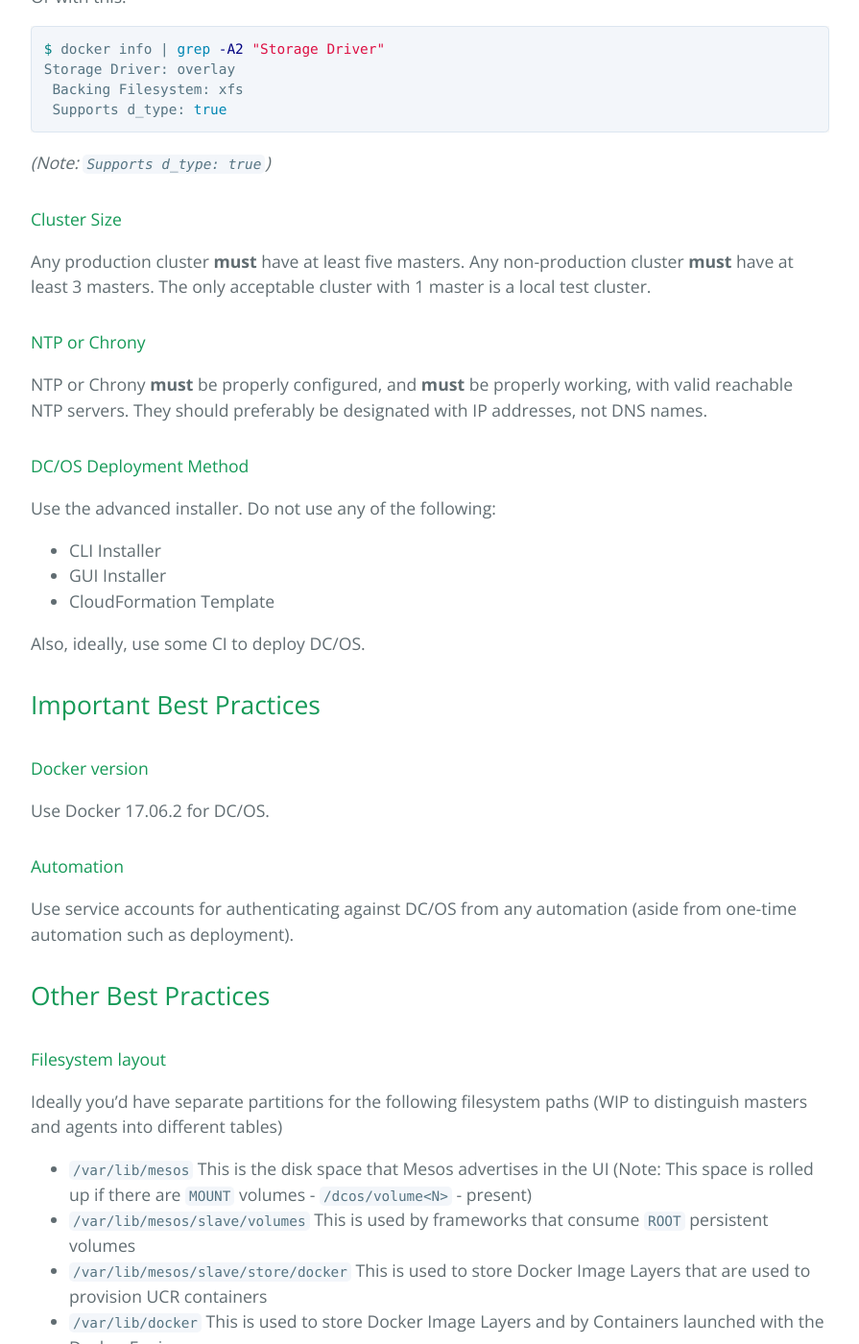
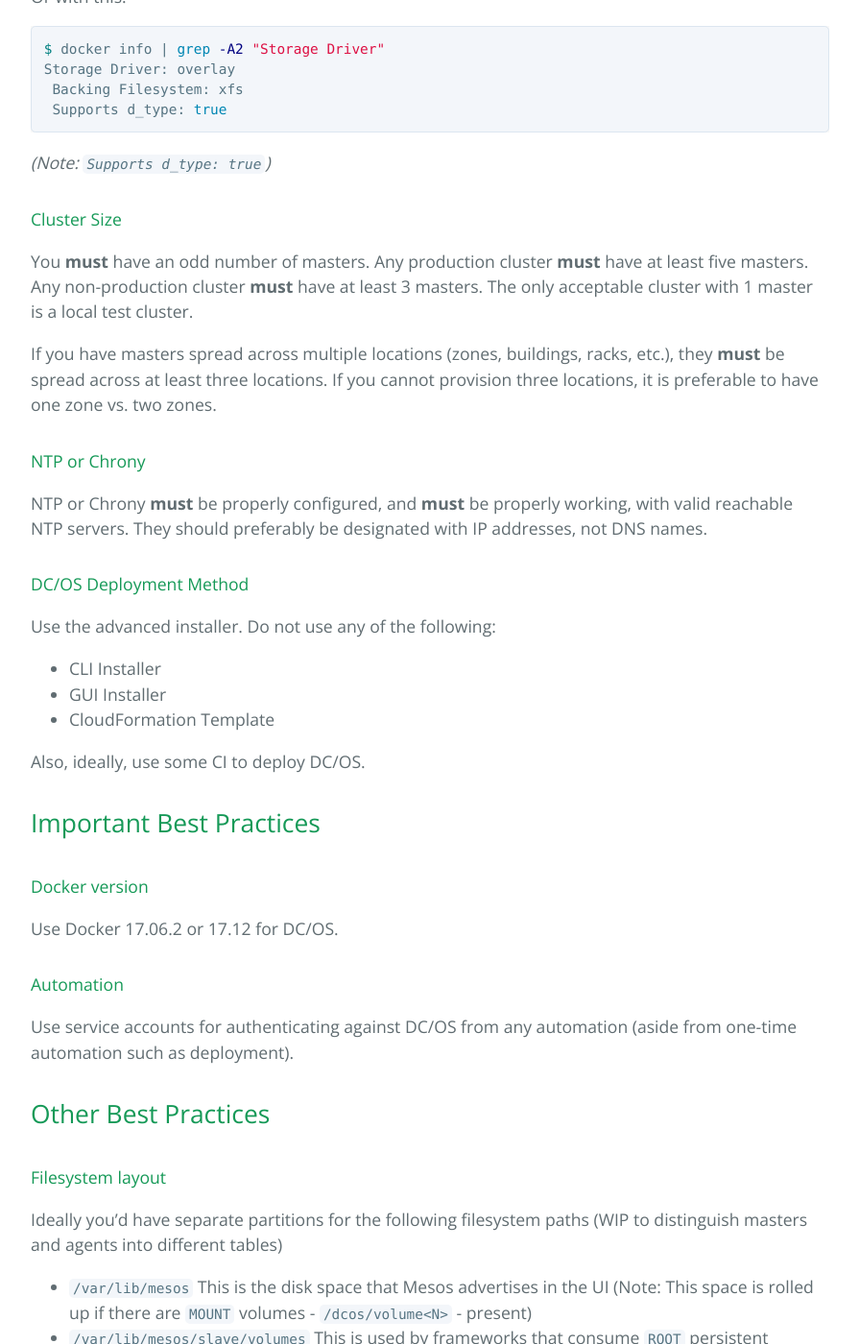
Before and after one commit to mesosphere/field-notes, a Jekyll site: the page built from docs/faqs/best-practices.md, in a window 1280 px wide and 1400 px high, scrolled down 1107 px. Shown: the whole window at 96% size, without its empty margins (192-1087 px from the left). Built offline with Jekyll 4.4.1, drawn with Linux system fonts in a browser that asks for light colours; our own code applies the rules of GitHub Pages for plain Markdown files.

Commit message:
Best practices

```diff
--- a/docs/faqs/best-practices.md
+++ b/docs/faqs/best-practices.md
@@ -33,9 +33,12 @@ Storage Driver: overlay
 *(Note: `Supports d_type: true`)*
 
 #### Cluster Size
+You **must** have an odd number of masters.
 Any production cluster **must** have at least five masters.
 Any non-production cluster **must** have at least 3 masters.
 The only acceptable cluster with 1 master is a local test cluster.
+
+If you have masters spread across multiple locations (zones, buildings, racks, etc.), they **must** be spread across at least three locations.  If you cannot provision three locations, it is preferable to have one zone vs. two zones.
 
 #### NTP or Chrony
 NTP or Chrony **must** be properly configured, and **must** be properly working, with valid reachable NTP servers.  They should preferably be designated with IP addresses, not DNS names.
@@ -51,7 +54,7 @@ Also, ideally, use some CI to deploy DC/OS.
 ## Important Best Practices
 
 #### Docker version
-Use Docker 17.06.2 for DC/OS.
+Use Docker 17.06.2 or 17.12 for DC/OS.
 
 #### Automation
 Use service accounts for authenticating against DC/OS from any automation (aside from one-time automation such as deployment).
```
